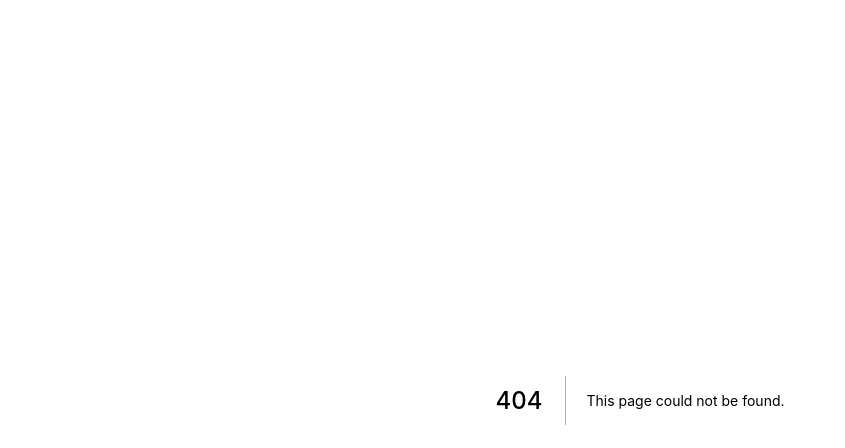
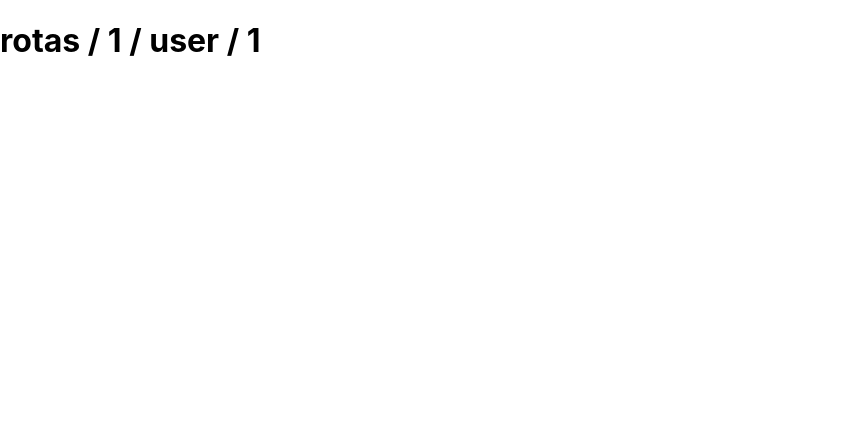
Before and after one commit to gabrielDpadua21/nextjs-essentials, a Next.js app: page /rotas/1/1 in a window 1280 px wide. Before the commit this address had no page. Shown: the top 448 px of the page, without its empty margins (0-845 px from the left). Built offline with nearby package versions, Linux system fonts and the light colour scheme.

Commit message:
✨feat(project): routes and dinamic routes

```diff
--- /dev/null
+++ b/src/pages/rotas/[id]/[user].jsx
@@ -0,0 +1,17 @@
+import { useRouter } from "next/router";
+
+const Rotas = () => {
+    const router = useRouter()
+
+    const { query } = router;
+
+    return (
+        <>
+            <h1>
+                rotas / {query.id} / user / { query.user }
+            </h1>
+        </>
+    )
+}
+
+export default Rotas;
```
Also changed, not shown: src/pages/rotas/[id]/search.jsx (added, +17 -0 lines), src/pages/rotas/index.jsx (added, +11 -0 lines).
